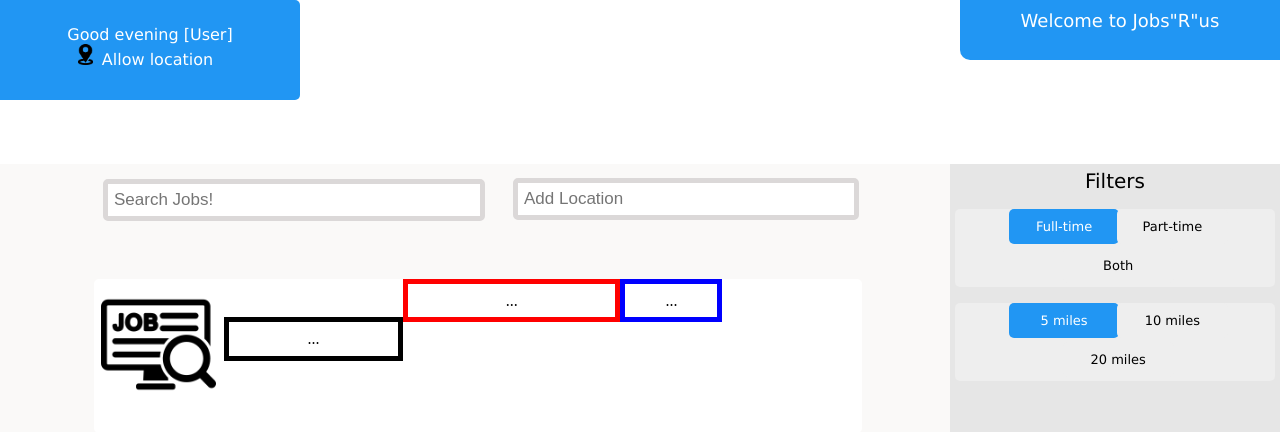
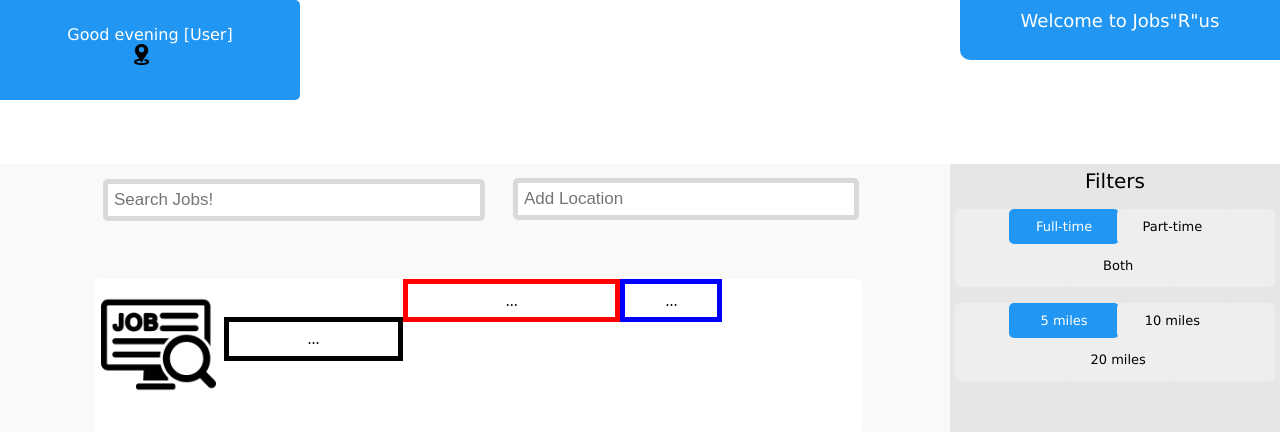
Before and after one commit to Owen-SS/Software-Engineering-Assignment, a Flask app: page / in a window 1280 px wide. Shown: the top 432 px of the page. Run offline with Flask 2, Linux system fonts and the light colour scheme.

Commit message:
tried to move the location of the symbol but failed :(

```diff
--- a/static/css/style.css
+++ b/static/css/style.css
@@ -127,6 +127,7 @@
     font-size: 17px;
     float: right;
 }
+
 
 #filters{
     background-color: rgb(230, 230, 230);
--- a/templates/index.html
+++ b/templates/index.html
@@ -15,7 +15,7 @@
     <div id="user">
         <div id = "TextUser">
         <p>Good evening [User]</p>
-        <p id="location"><img src="../static/icons/location-icon.png" onclick="getLocation()">Allow location</p>
+        <p class="location"><img src="../static/icons/location-icon.png" onclick="getLocation()"></p>
     </div>
     </div>
 
```
